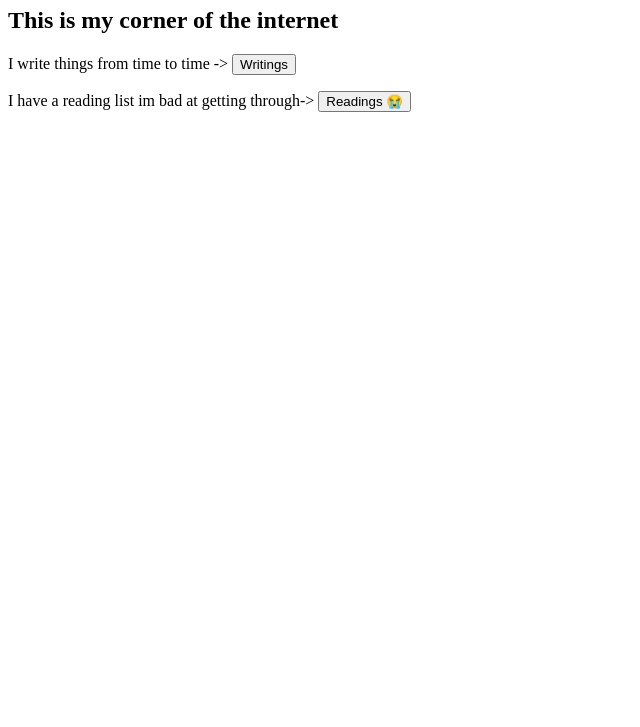
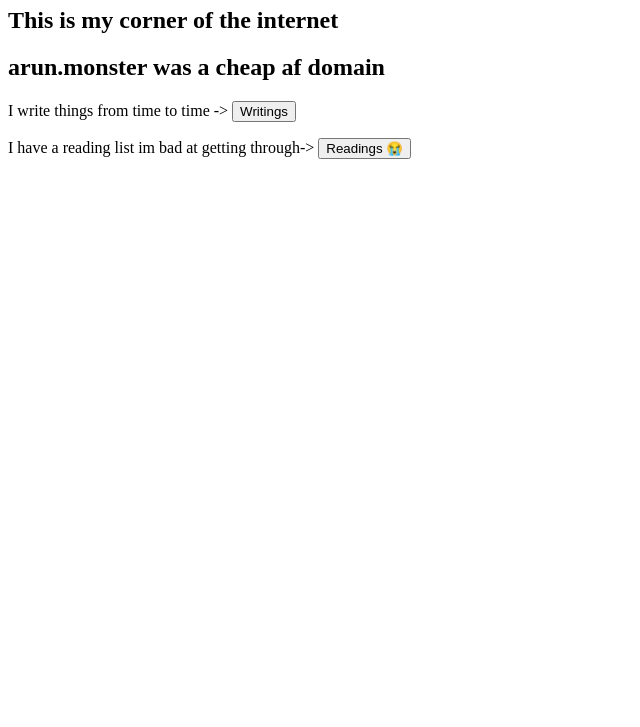
Before and after one commit to arun1125/arunhtmx, a plain HTML site: page templates/index.html in a window 1280 px wide. Shown: the part 73-800 px from the top of the page, without its empty margins (0-640 px from the left). Drawn offline with Linux system fonts and the light colour scheme.

Commit message:
changed heeader name

```diff
--- a/templates/index.html
+++ b/templates/index.html
@@ -3,13 +3,14 @@
 <head>
     <meta charset="UTF-8">
     <meta name="viewport" content="width=device-width, initial-scale=1.0">
-    <title>Simple HTML Template</title>
+    <title>Arun's Website</title>
     <script src="https://unpkg.com/htmx.org@1.9.8"></script>
 </head>
 
 <body id="home">
     <h1> Whats up im Arun </h1>
     <h2> This is my corner of the internet </h2>
+    <h2> arun.monster was a cheap af domain </h2>
     <p> I write things from time to time -> <button hx-get = '/writings' hx-swap="outerHTML" hx-target="#home">Writings</button></p>
     <p> I have a reading list im bad at getting through-> <button hx-get = '/readings' hx-swap="outerHTML" hx-target="#home">Readings 😭</button></p>
 </body>
```
